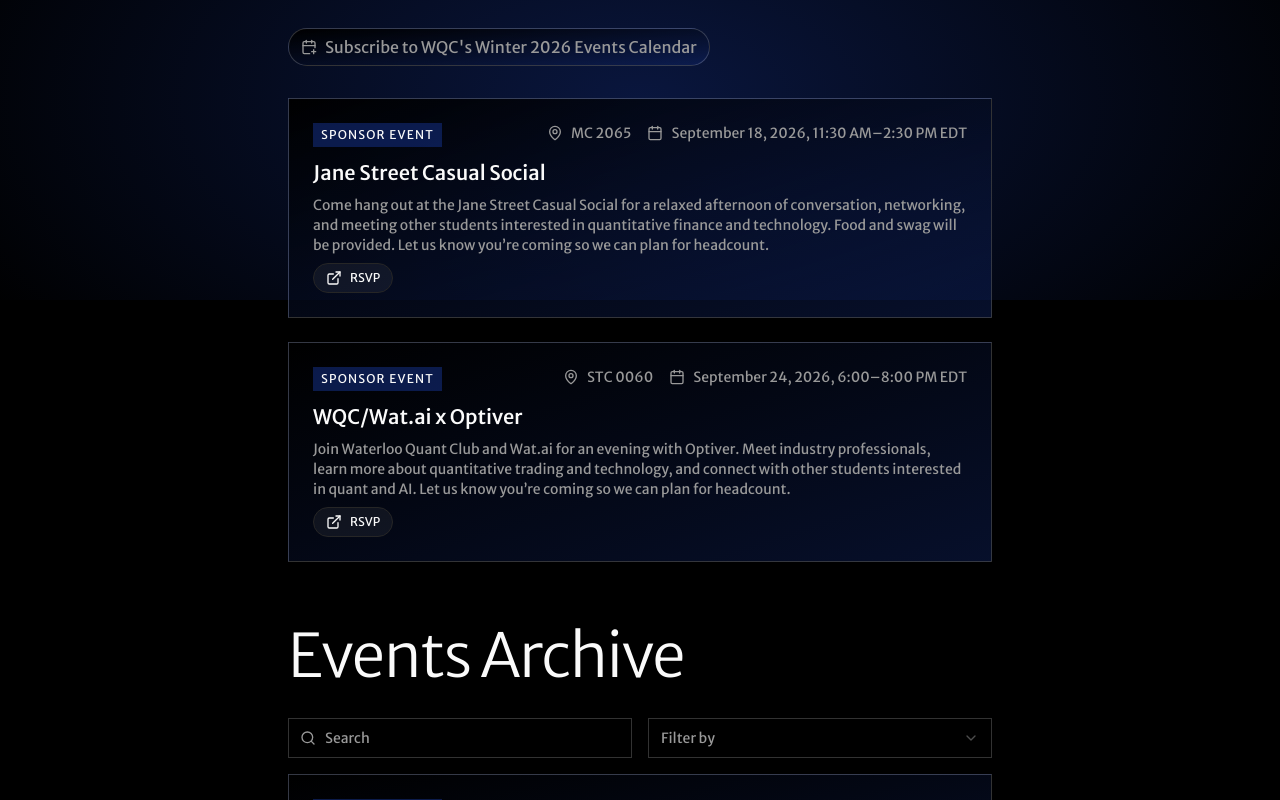
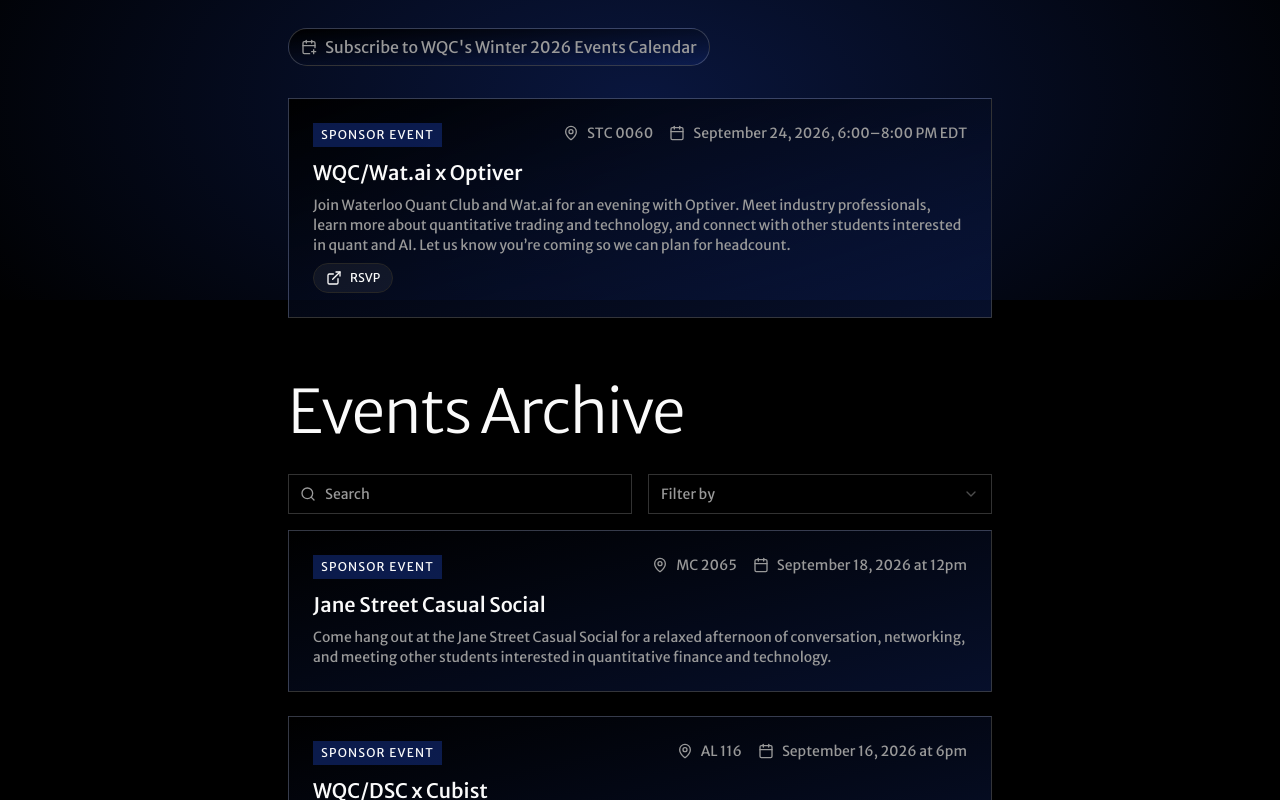
Before and after one commit to waterlooquantclub/waterlooquantclub.github.io, a React (Vite) app in the folder client/: page /events in a window 1280 px wide. Shown: the part 500-1300 px from the top of the page. Built offline with nearby package versions, Linux system fonts and the light colour scheme; the HTML template or start-up script is replaced by a standard one.

Commit message:
js update

```diff
--- a/client/src/pages/Events.tsx
+++ b/client/src/pages/Events.tsx
@@ -16,21 +16,6 @@ import {
 
 const events: EventData[] = [
   {
-    title: "Jane Street Casual Social",
-    date: "September 18, 2026, 11:30 AM–2:30 PM EDT",
-    location: "MC 2065",
-    type: "Sponsor Event",
-    tags: ["FALL 26"],
-    description:
-      "Come hang out at the Jane Street Casual Social for a relaxed afternoon of conversation, networking, and meeting other students interested in quantitative finance and technology. Food and swag will be provided. Let us know you’re coming so we can plan for headcount.",
-    calendarlink:
-      "https://calendar.google.com/calendar/render?action=TEMPLATE&text=Jane%20Street%20Casual%20Social&dates=20260918T153000Z%2F20260918T183000Z&details=Come%20hang%20out%20at%20the%20Jane%20Street%20Casual%20Social%20for%20a%20relaxed%20afternoon%20of%20conversation%2C%20networking%2C%20and%20meeting%20other%20students%20interested%20in%20quantitative%20finance%20and%20technology.%20Food%20and%20swag%20will%20be%20provided.&location=MC%202065",
-    externalLink: {
-      label: "RSVP",
-      url: "https://portal.waterlooquantclub.com/events/2",
-    },
-  },
-  {
     title: "WQC/Wat.ai x Optiver",
     date: "September 24, 2026, 6:00–8:00 PM EDT",
     location: "STC 0060",
@@ -48,6 +33,15 @@ const events: EventData[] = [
 ];
 
 const archivedEvents: EventData[] = [
+  {
+    title: "Jane Street Casual Social",
+    date: "September 18, 2026 at 12pm",
+    location: "MC 2065",
+    type: "Sponsor Event",
+    tags: ["FALL 26"],
+    description:
+      "Come hang out at the Jane Street Casual Social for a relaxed afternoon of conversation, networking, and meeting other students interested in quantitative finance and technology.",
+  },
   {
     title: "WQC/DSC x Cubist",
     date: "September 16, 2026 at 6pm",
```
